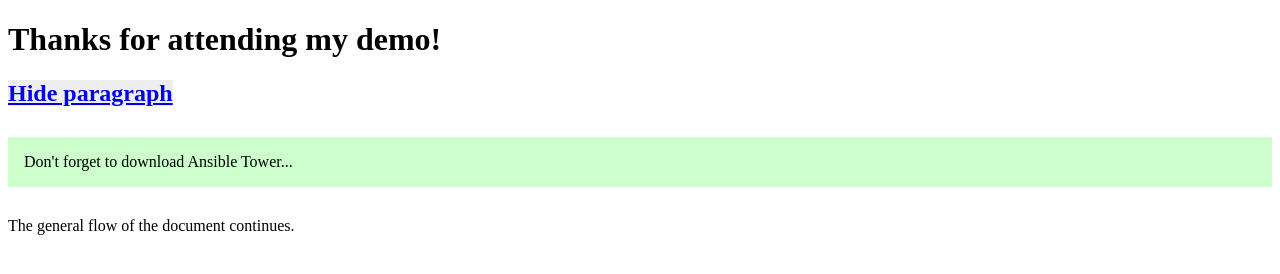
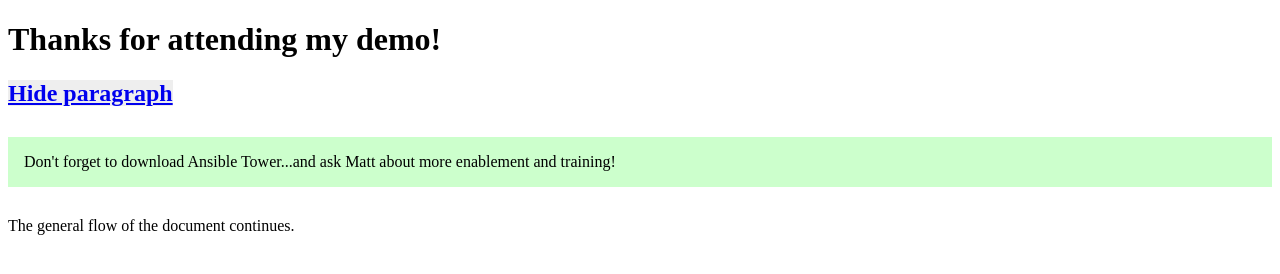
Before and after one commit to mattstonge/simple-apache-demo, a plain HTML site: page index.html in a window 1280 px wide. Both pictures are taken after a click on the link "Show paragraph". Drawn offline with Linux system fonts and the light colour scheme.

Commit message:
Update index.html

```diff
--- a/index.html
+++ b/index.html
@@ -14,7 +14,7 @@
 
         <h2><a id="showhide" href="#">Show paragraph</a></h2>
 
-        <p id="toggleMe">Don't forget to download Ansible Tower...
+        <p id="toggleMe">Don't forget to download Ansible Tower...and ask Matt about more enablement and training!
 
         </p>
 
```
